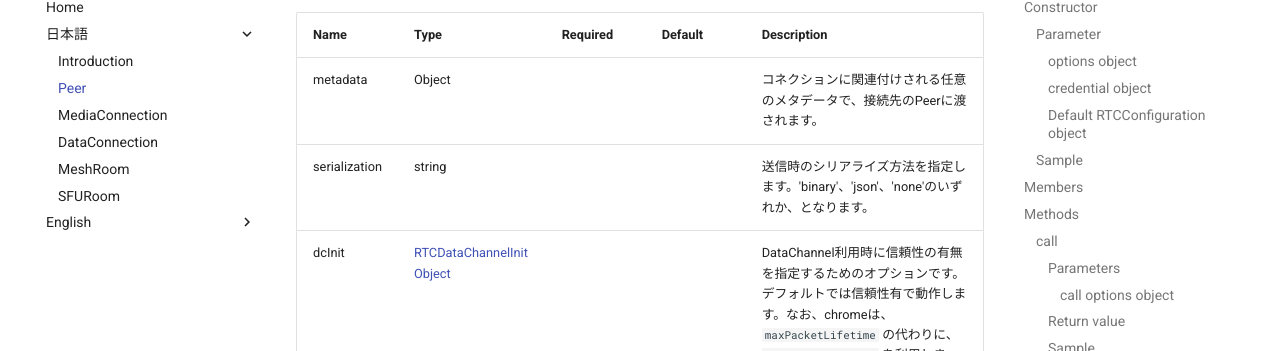
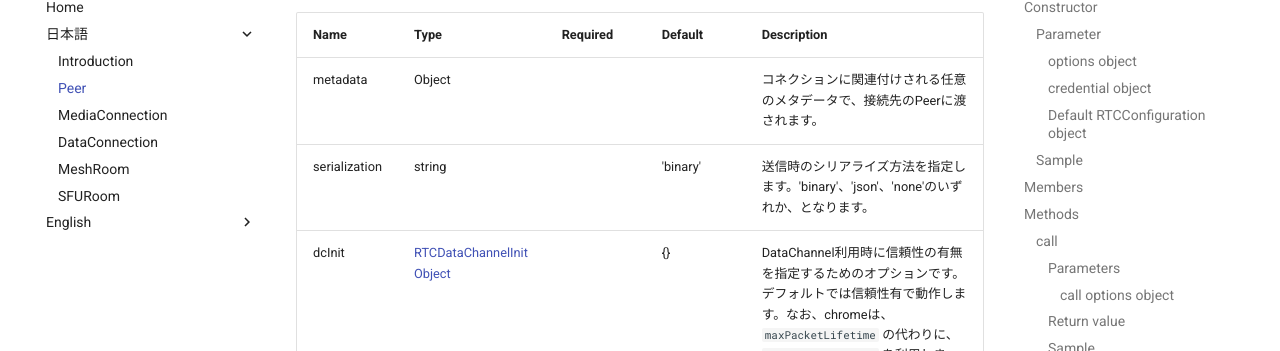
Before and after one commit to skyway/skyway-js-sdk-doc, an MkDocs documentation site: the page built from docs/ja/peer.md, in a window 1280 px wide and 900 px high, scrolled down 4508 px. Shown: the part 101-452 px from the top of the window. Built offline with MkDocs 1.6.1 and Material for MkDocs 9.7.7, drawn with Linux system fonts in a browser that asks for light colours; old or Windows-style settings are respelled for this version of MkDocs.

```diff
--- a/docs/ja/peer.md
+++ b/docs/ja/peer.md
@@ -144,19 +144,19 @@ const call = peer.call('peerID', null, {
 
 #### Parameters
 
-| Name | Type | Required | Default | Description |
-| --- | --- | --- | --- |  --- |
-| peerId | string | ✔ | |  接続先のPeer IDです。|
-| options | [connect options object](#connect-options-object) | | | 接続時に付与するオプションです。 |
+| Name    | Type                                              | Required | Default | Description                      |
+| ------- | ------------------------------------------------- | -------- | ------- | -------------------------------- |
+| peerId  | string                                            | ✔        |         | 接続先のPeer IDです。            |
+| options | [connect options object](#connect-options-object) |          |         | 接続時に付与するオプションです。 |
 
 ##### connect options object
 
-| Name | Type | Required | Default |  Description |
-| --- | --- | --- | --- | --- |
-| metadata | Object | | | コネクションに関連付けされる任意のメタデータで、接続先のPeerに渡されます。 |
-| serialization | string | | | 送信時のシリアライズ方法を指定します。'binary'、'json'、'none'のいずれか、となります。 |
-| dcInit | [RTCDataChannelInit Object](https://www.w3.org/TR/webrtc/#dom-rtcdatachannelinit) | | |DataChannel利用時に信頼性の有無を指定するためのオプションです。デフォルトでは信頼性有で動作します。なお、chromeは、`maxPacketLifetime` の代わりに、`maxRetransmitTime` を利用します。 |
-| label | string | | | **Deprecated!** 接続先のPeer IDを識別するのに利用するラベルです。 |
+| Name          | Type                                                                              | Required | Default  | Description                                                                                                                                                                           |
+| ------------- | --------------------------------------------------------------------------------- | -------- | -------- | ------------------------------------------------------------------------------------------------------------------------------------------------------------------------------------- |
+| metadata      | Object                                                                            |          |          | コネクションに関連付けされる任意のメタデータで、接続先のPeerに渡されます。                                                                                                            |
+| serialization | string                                                                            |          | 'binary' | 送信時のシリアライズ方法を指定します。'binary'、'json'、'none'のいずれか、となります。                                                                                                |
+| dcInit        | [RTCDataChannelInit Object](https://www.w3.org/TR/webrtc/#dom-rtcdatachannelinit) |          | {}       | DataChannel利用時に信頼性の有無を指定するためのオプションです。デフォルトでは信頼性有で動作します。なお、chromeは、`maxPacketLifetime` の代わりに、`maxRetransmitTime` を利用します。 |
+| label         | string                                                                            |          |          | **Deprecated!** 接続先のPeer IDを識別するのに利用するラベルです。                                                                                                                     |
 
 #### Return value
 
```
